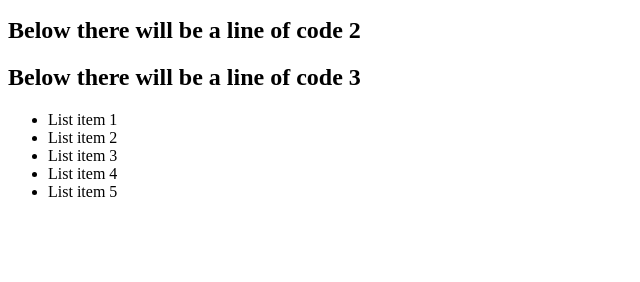
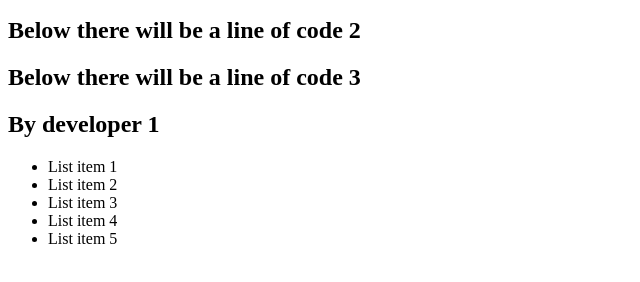
Before and after one commit to 21jake/git-practice, a plain HTML site: page index.html in a window 1280 px wide. Shown: the part 110-392 px from the top of the page, without its empty margins (0-640 px from the left). Drawn offline with Linux system fonts and the light colour scheme.

Commit message:
added h2

```diff
--- a/index.html
+++ b/index.html
@@ -10,6 +10,7 @@
     <h2>Below there will be a line of code</h2>
     <h2>Below there will be a line of code 2</h2>
     <h2>Below there will be a line of code 3</h2>
+    <h2>By developer 1</h2>
     <ul>
         <li>List item 1</li>
         <li>List item 2</li>
```
